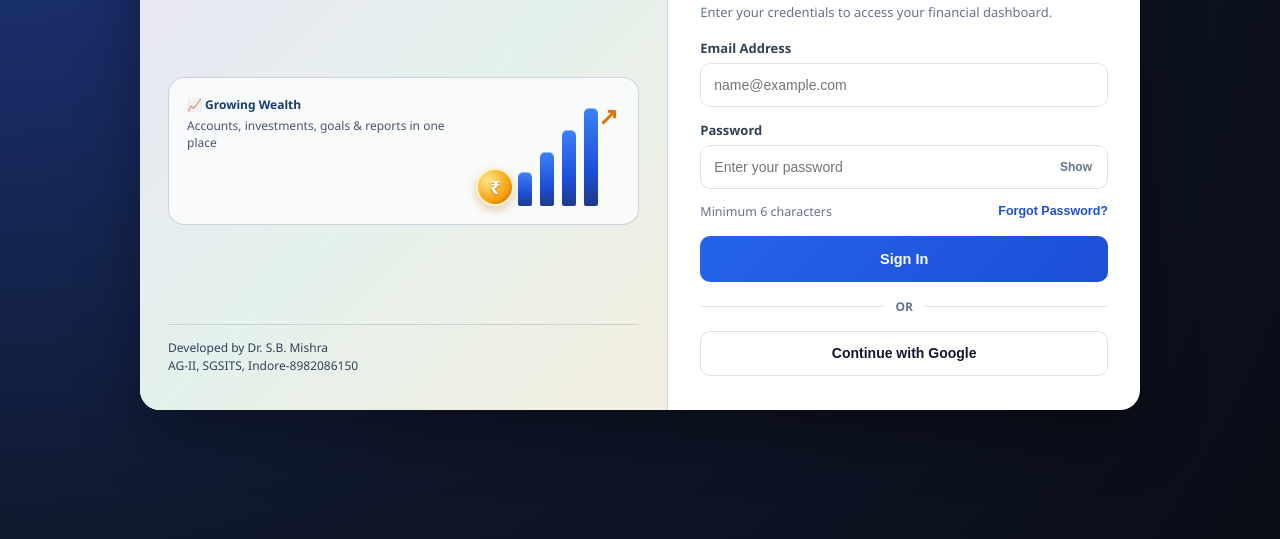
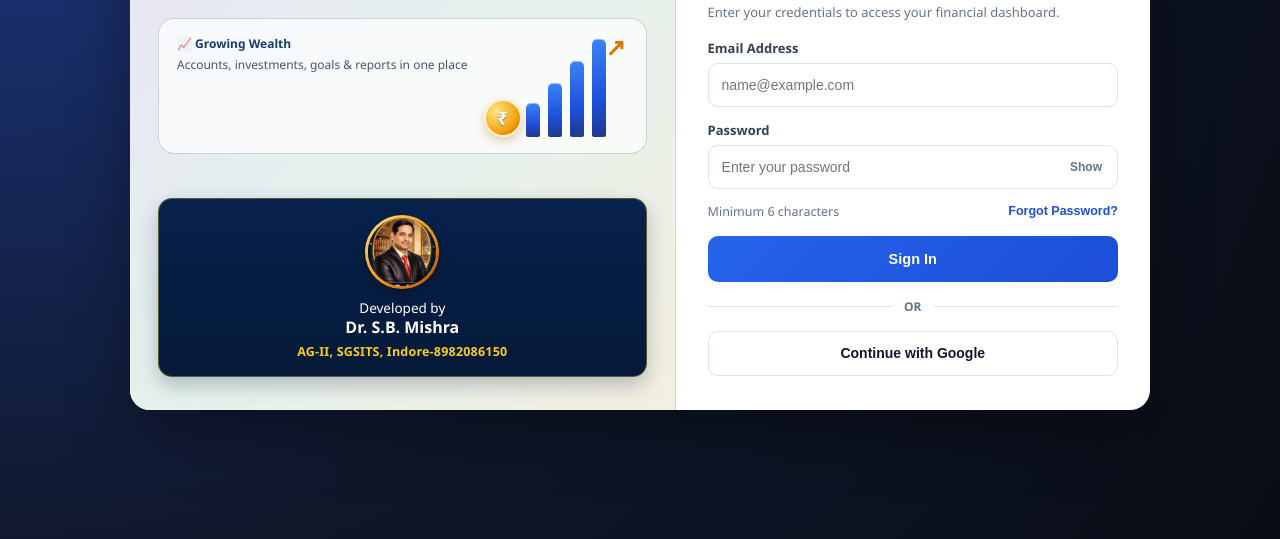
Before and after one commit to sbmishra77/Financial-Management-System, a plain HTML site: page login.html in a window 1280 px wide. Shown: the part 261-800 px from the top of the page. Drawn offline with Linux system fonts and the light colour scheme; no server answers.

Commit message:
Add developer badge card to login.html

```diff
--- a/login.html
+++ b/login.html
@@ -34,20 +34,20 @@
 
         .auth-shell {
             width: 100%;
-            max-width: 1000px;
+            max-width: 1020px;
             background: var(--card-bg);
             border-radius: 20px;
             overflow: hidden;
             box-shadow: 0 24px 60px rgba(0, 0, 0, 0.35);
             display: grid;
-            grid-template-columns: 1.12fr 1fr;
+            grid-template-columns: 1.15fr 1fr;
         }
 
-        /* LEFT BRAND BANNER MATCHING IMAGE 2 (WITHOUT USER NAME) */
+        /* LEFT BRAND BANNER */
         .auth-brand-panel {
             background: linear-gradient(135deg, #e9e4f5 0%, #e4f1ec 52%, #f4efe0 100%);
             color: #0f172a;
-            padding: 34px 28px;
+            padding: 32px 28px;
             display: flex;
             flex-direction: column;
             justify-content: space-between;
@@ -58,7 +58,7 @@
         .brand-top-block {
             display: flex;
             flex-direction: column;
-            gap: 14px;
+            gap: 12px;
         }
 
         .brand-header-row {
@@ -118,12 +118,12 @@
             background: rgba(255, 255, 255, 0.72);
             border: 1px solid rgba(148, 163, 184, 0.45);
             border-radius: 16px;
-            padding: 18px;
+            padding: 16px 18px;
             display: flex;
             align-items: flex-end;
             justify-content: space-between;
             gap: 16px;
-            min-height: 148px;
+            min-height: 136px;
             position: relative;
             overflow: hidden;
         }
@@ -200,12 +200,60 @@
             line-height: 1;
         }
 
-        .brand-footer {
-            padding-top: 14px;
-            border-top: 1px solid rgba(15, 23, 42, 0.14);
-            font-size: 12px;
-            color: #334155;
-            line-height: 1.5;
+        /* DEVELOPER CARD MATCHING ATTACHED IMAGE */
+        .dev-badge-card {
+            background: linear-gradient(180deg, #07224d 0%, #051938 100%);
+            border: 1px solid rgba(251, 191, 36, 0.35);
+            border-radius: 14px;
+            padding: 16px 14px;
+            text-align: center;
+            box-shadow: 0 8px 20px rgba(5, 25, 56, 0.25);
+        }
+
+        .dev-avatar-ring {
+            width: 74px;
+            height: 74px;
+            margin: 0 auto 10px;
+            border-radius: 50%;
+            padding: 3px;
+            background: linear-gradient(135deg, #fde68a, #f59e0b, #b45309);
+            box-shadow: 0 4px 12px rgba(0, 0, 0, 0.35);
+            display: flex;
+            align-items: center;
+            justify-content: center;
+        }
+
+        .dev-avatar-img {
+            width: 100%;
+            height: 100%;
+            border-radius: 50%;
+            object-fit: cover;
+            object-position: top center;
+            background: #1e293b;
+            display: block;
+        }
+
+        .dev-by-line {
+            font-size: 13.5px;
+            font-weight: 500;
+            color: #ffffff;
+            line-height: 1.35;
+        }
+
+        .dev-name-line {
+            font-size: 16px;
+            font-weight: 700;
+            color: #ffffff;
+            line-height: 1.35;
+            margin-bottom: 4px;
+        }
+
+        .dev-contact-line {
+            font-size: 12.5px;
+            font-weight: 700;
+            color: #facc15;
+            letter-spacing: 0.2px;
+            line-height: 1.4;
         }
 
         /* RIGHT AUTH FORM PANEL */
@@ -489,9 +537,18 @@
                 </div>
             </div>
 
-            <div class="brand-footer">
-                Developed by Dr. S.B. Mishra<br>
-                AG-II, SGSITS, Indore-8982086150
+            <div class="dev-badge-card">
+                <div class="dev-avatar-ring">
+                    <img
+                        src="assets/sbm-profile.jpg"
+                        alt="Dr. S.B. Mishra"
+                        class="dev-avatar-img"
+                        onerror="this.style.display='none';"
+                    >
+                </div>
+                <div class="dev-by-line">Developed by</div>
+                <div class="dev-name-line">Dr. S.B. Mishra</div>
+                <div class="dev-contact-line">AG-II, SGSITS, Indore-8982086150</div>
             </div>
         </section>
 
```
